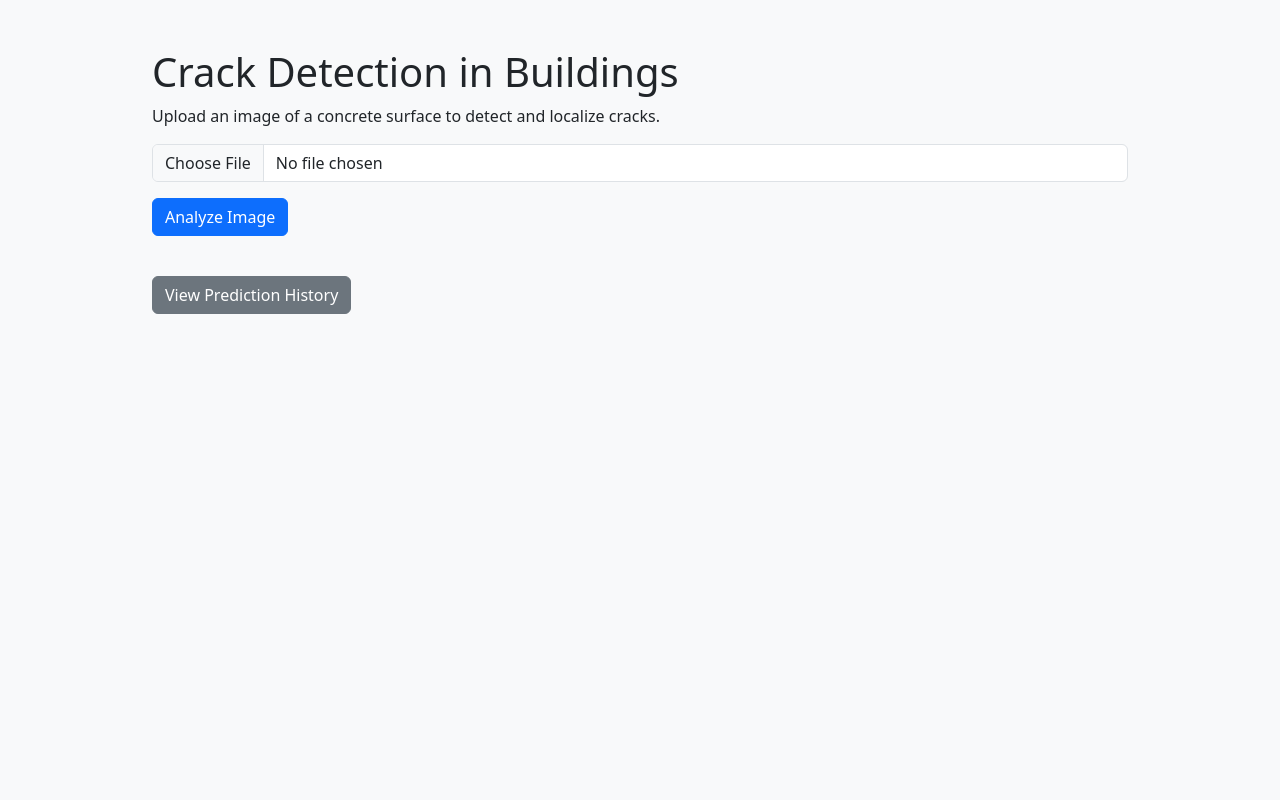
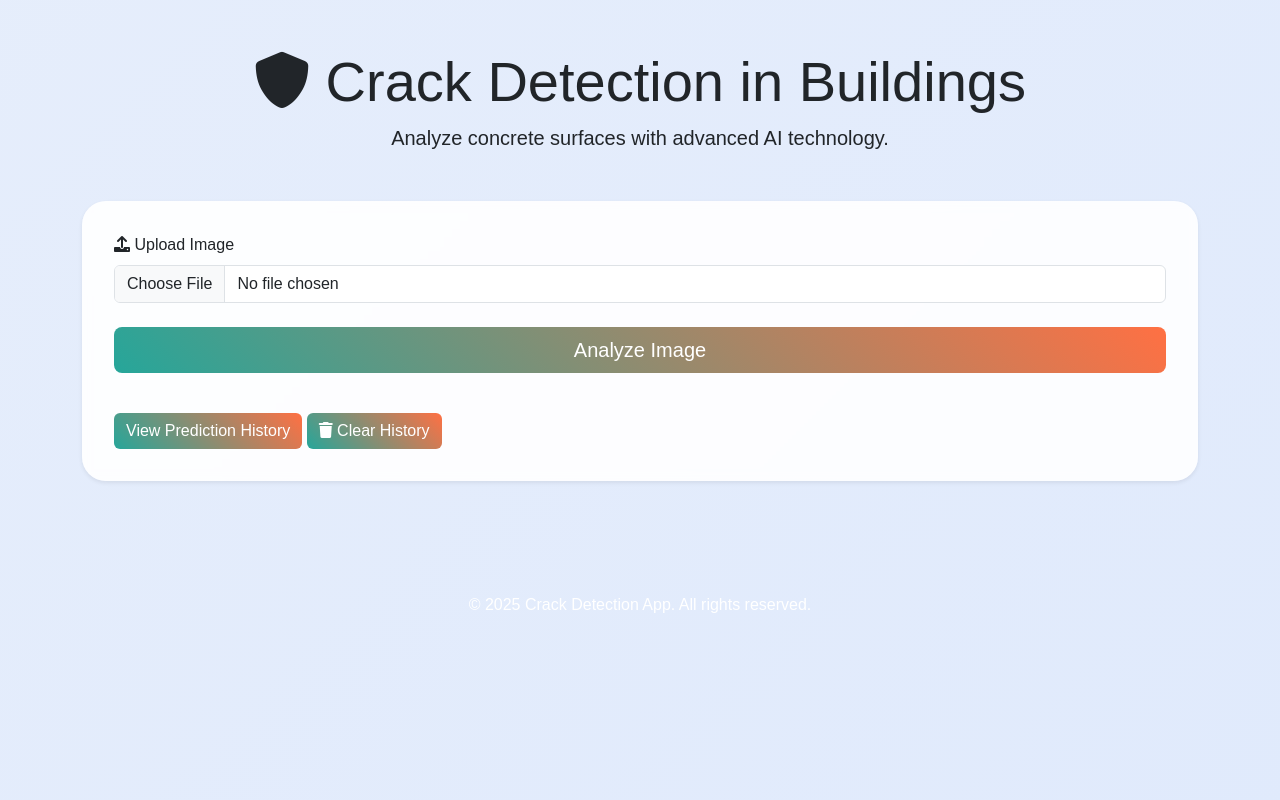
Before and after one commit to Prit333/crack-detection-app, a Flask app: page / in a window 1280 px wide. Run offline with Flask 3, Linux system fonts and the light colour scheme; parts of the project's set-up code (start-up, migrations or seed data) failed here and were passed over; some libraries are stand-ins or nearby versions.

Commit message:
Added clear history feature with new route and UI button

```diff
--- a/webapp/backend/app.py
+++ b/webapp/backend/app.py
@@ -1,6 +1,5 @@
+from flask import Flask, request, render_template, jsonify, url_for
 print("Starting app.py...")
-from flask import Flask, request, render_template, jsonify, url_for
-print("Imported Flask successfully.")
 from flask_sqlalchemy import SQLAlchemy
 print("Imported Flask-SQLAlchemy successfully.")
 from werkzeug.utils import secure_filename
@@ -145,6 +144,19 @@ def history():
     predictions = Prediction.query.order_by(Prediction.upload_date.desc()).all()
     return render_template('history.html', predictions=predictions)
 
+@app.route('/clear_history', methods=['POST'])
+def clear_history():
+    print("Accessed clear_history route.")
+    try:
+        with app.app_context():
+            db.session.query(Prediction).delete()
+            db.session.commit()
+        print("Prediction history cleared successfully.")
+        return jsonify({'message': 'Prediction history cleared successfully.'})
+    except Exception as e:
+        print(f"Error clearing history: {e}")
+        return jsonify({'error': str(e)}), 500
+
 if __name__ == '__main__':
     print("Starting Flask server...")
     app.run(host='0.0.0.0', port=8080, debug=True)
--- a/webapp/frontend/static/css/style.css
+++ b/webapp/frontend/static/css/style.css
@@ -1,15 +1,20 @@
+/* static/css/style.css */
 body {
-    background-color: #f8f9fa;
+    font-family: 'Poppins', sans-serif;
 }
-
-.container {
-    max-width: 1000px;
+.card-custom {
+    box-shadow: 0 4px 6px rgba(0, 0, 0, 0.1);
 }
-
-#result {
-    font-weight: bold;
+.btn-custom:focus {
+    outline: none;
+    box-shadow: 0 0 0 0.2rem rgba(38, 166, 154, 0.5);
 }
-
-table img {
-    max-height: 100px;
+.table-custom th {
+    border-bottom: none;
 }
+.table-custom td img {
+    transition: transform 0.3s;
+}
+.table-custom td img:hover {
+    transform: scale(1.1);
+}
--- a/webapp/frontend/templates/index.html
+++ b/webapp/frontend/templates/index.html
@@ -5,23 +5,96 @@
     <meta name="viewport" content="width=device-width, initial-scale=1.0">
     <title>Crack Detection in Buildings</title>
     <link href="https://cdn.jsdelivr.net/npm/bootstrap@5.3.0/dist/css/bootstrap.min.css" rel="stylesheet">
+    <link rel="stylesheet" href="https://cdnjs.cloudflare.com/ajax/libs/font-awesome/6.0.0-beta3/css/all.min.css">
     <link rel="stylesheet" href="{{ url_for('static', filename='css/style.css') }}">
+    <style>
+        body {
+            background: linear-gradient(135deg, #f5f7fa 0%, #e0eafc 100%);
+            background-size: 400% 400%;
+            animation: gradientAnimation 15s ease infinite;
+            min-height: 100vh;
+            margin: 0;
+        }
+        @keyframes gradientAnimation {
+            0% { background-position: 0% 0%; }
+            50% { background-position: 100% 100%; }
+            100% { background-position: 0% 0%; }
+        }
+        .card-custom {
+            background: rgba(255, 255, 255, 0.9);
+            backdrop-filter: blur(5px);
+            border-radius: 1.5rem;
+            padding: 2rem;
+            transition: transform 0.3s;
+        }
+        .card-custom:hover {
+            transform: scale(1.02);
+        }
+        .btn-custom {
+            background: linear-gradient(45deg, #26a69a, #ff7043);
+            border: none;
+            transition: transform 0.3s, background 0.3s;
+        }
+        .btn-custom:hover {
+            transform: scale(1.05);
+            background: linear-gradient(45deg, #1e7e75, #f4511e);
+        }
+        .btn-custom:disabled {
+            background: #b0bec5;
+            cursor: not-allowed;
+        }
+        .loading-spinner {
+            border-top-color: #26a69a;
+            border-bottom-color: #ff7043;
+        }
+    </style>
 </head>
 <body>
-         <div class="container">
-             <h1 class="mt-5">Crack Detection in Buildings</h1>
-             <p>Upload an image of a concrete surface to detect and localize cracks.</p>
-             <form id="upload-form" enctype="multipart/form-data">
-                 <div class="mb-3">
+    <div class="container py-5">
+        <header class="text-center mb-5">
+            <h1 class="display-4 text-gray-800"><i class="fas fa-shield-alt text-[#26a69a] mr-2"></i> Crack Detection in Buildings</h1>
+            <p class="lead text-gray-600">Analyze concrete surfaces with advanced AI technology.</p>
+        </header>
+        <div class="card-custom shadow-sm">
+            <form id="upload-form" enctype="multipart/form-data" class="mb-4">
+                <div class="mb-4">
+                    <label for="image" class="form-label"><i class="fas fa-upload text-[#ff7043] mr-2"></i> Upload Image</label>
                     <input type="file" class="form-control" id="image" name="image" accept="image/*" required>
                 </div>
-                 <button type="submit" class="btn btn-primary">Analyze Image</button>
+                <button type="submit" class="btn btn-custom btn-lg w-100 text-white" id="analyze-btn">Analyze Image</button>
             </form>
             <div id="result" class="mt-4"></div>
-             <img id="output-image" class="img-fluid mt-3" style="display:none;">
-             <a href="/history" class="btn btn-secondary mt-3">View Prediction History</a>
+            <img id="output-image" class="img-fluid mt-3 rounded" style="display:none;">
+            <a href="/history" class="btn btn-custom mt-3 text-white">View Prediction History</a>
+            <button class="btn btn-custom mt-3 text-white" onclick="event.preventDefault(); if(confirm('Are you sure you want to clear all prediction history?')) { clearHistory(); }">
+                <i class="fas fa-trash mr-2"></i> Clear History
+            </button>
+            <div id="loading" class="text-center mt-4" style="display:none;">
+                <div class="spinner-border loading-spinner" role="status">
+                    <span class="visually-hidden">Loading...</span>
                 </div>
+                <p class="text-gray-600 mt-2">Processing...</p>
+            </div>
+        </div>
+    </div>
+    <footer class="bg-gray-800 text-white text-center py-3 mt-5">
+        <p>© 2025 Crack Detection App. All rights reserved.</p>
+    </footer>
     <script src="https://cdn.jsdelivr.net/npm/bootstrap@5.3.0/dist/js/bootstrap.bundle.min.js"></script>
     <script src="{{ url_for('static', filename='js/script.js') }}"></script>
+    <script>
+        async function clearHistory() {
+            try {
+                const response = await fetch('/clear_history', {
+                    method: 'POST'
+                });
+                const data = await response.json();
+                alert(data.message);
+                location.reload(); // Refresh to reflect cleared history
+            } catch (err) {
+                alert('Error clearing history. Please try again.');
+            }
+        }
+    </script>
 </body>
 </html>
```
Lines whose indentation alone changed are shown as unchanged.
